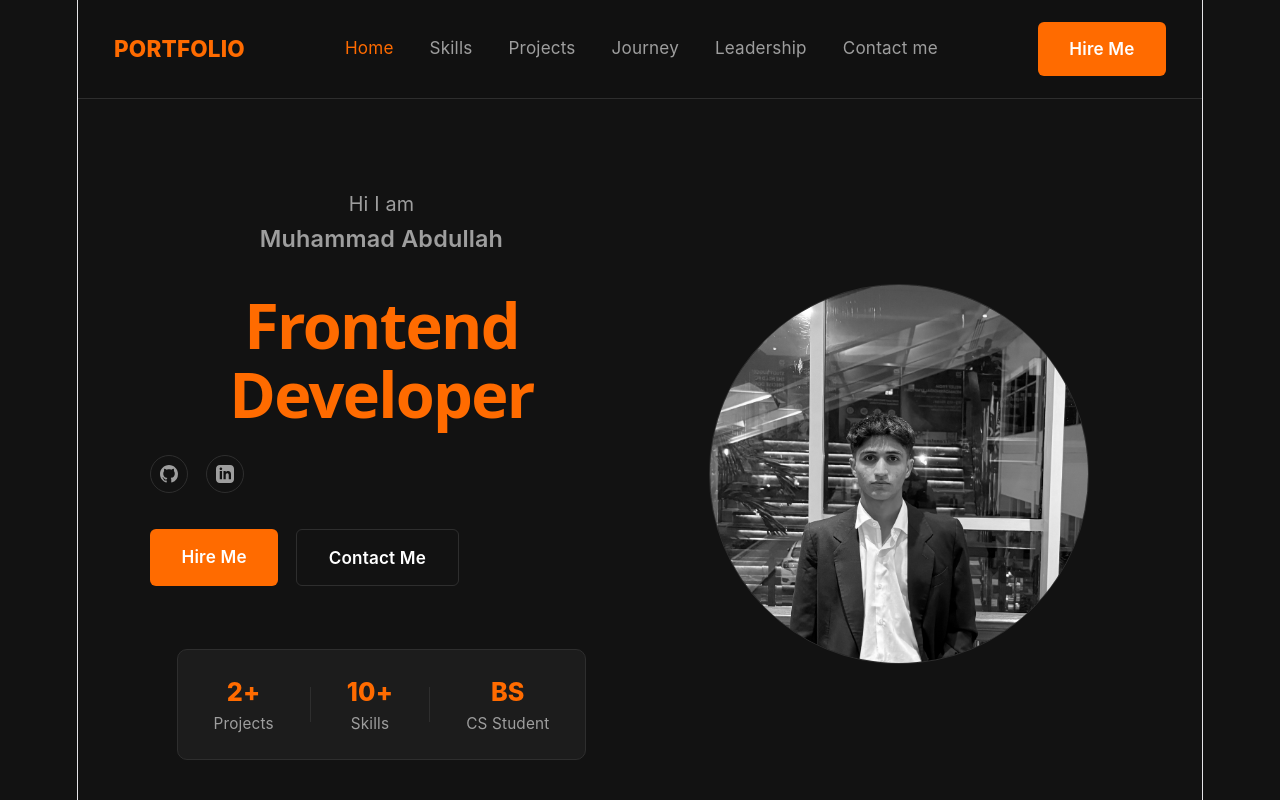
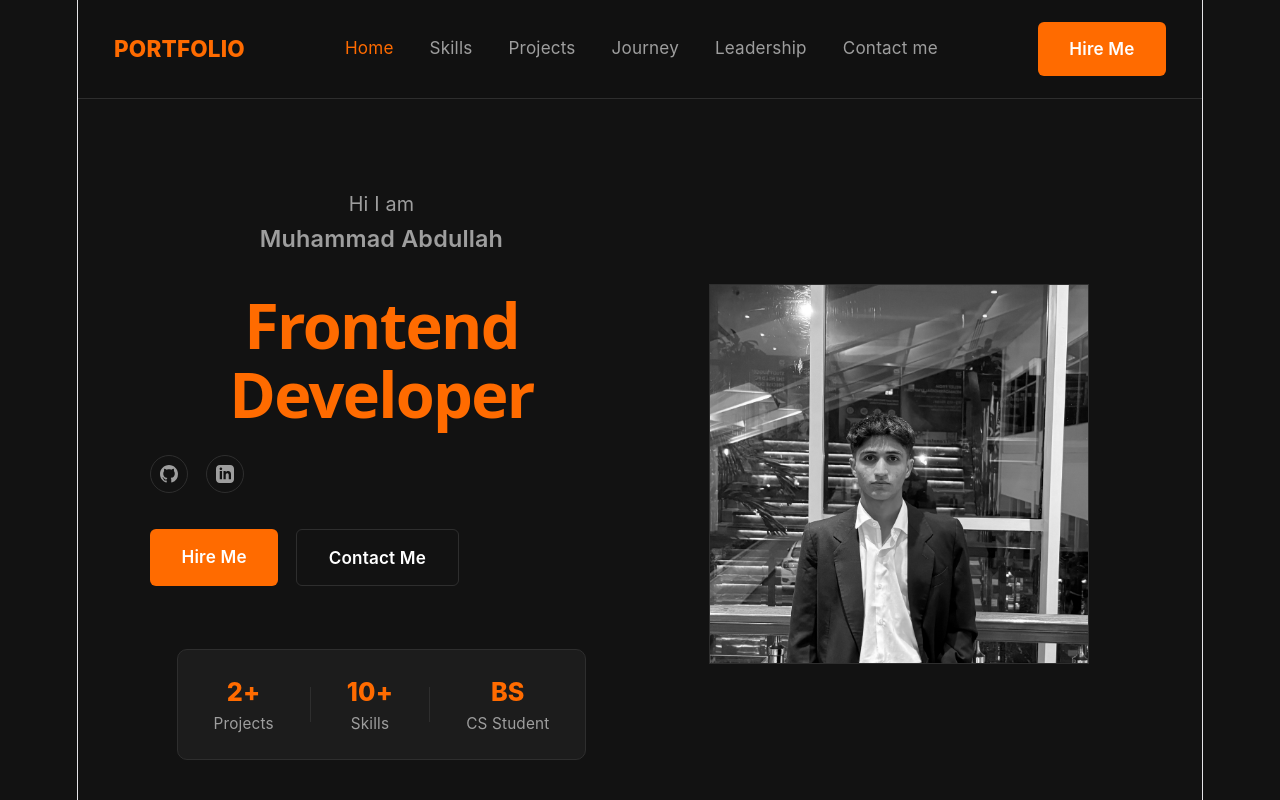
Before and after one commit to Abdu11eh/Myportfolio, a React (Vite) app: page / in a window 1280 px wide. Shown: the top 800 px of the page. Built offline with nearby package versions, Linux system fonts and the light colour scheme.

Commit message:
Change the shape of avatar

```diff
--- a/src/App.css
+++ b/src/App.css
@@ -211,7 +211,7 @@ body {
 .circle-frame {
   width: 380px;
   height: 380px;
-  border-radius: 50%;
+  /* border-radius: 50%; */
   background-color: #1a1a1a;
   overflow: hidden;
   border: 1px solid var(--border-color);
```
